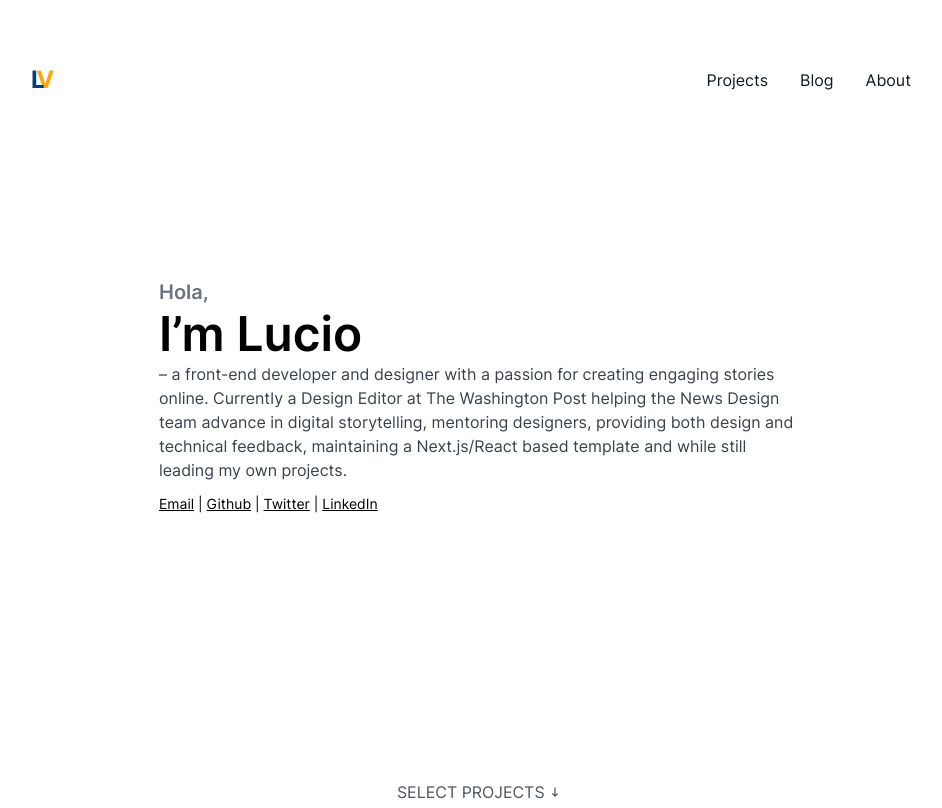
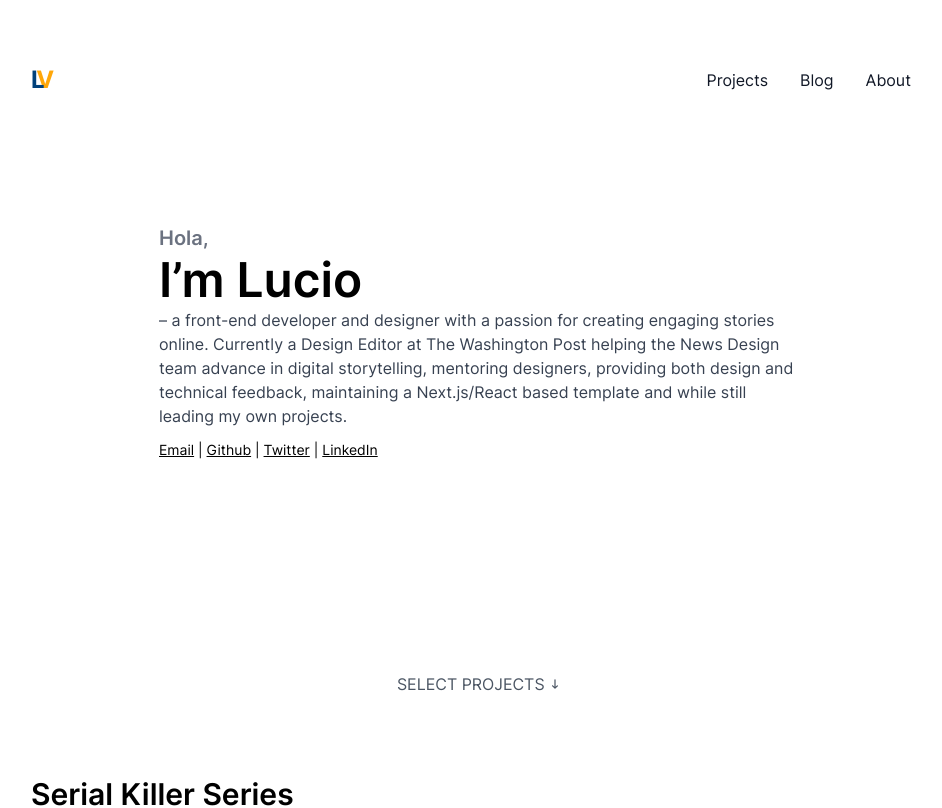
Before and after one commit to luciovilla/luciovilla.com, a Next.js app: page / in a window 1280 px wide. Shown: the top 808 px of the page, without its empty margins (161-1103 px from the left). Built offline with nearby package versions, Linux system fonts and the light colour scheme; no server answers.

Commit message:
enable JIT in tailwindcss

```diff
--- a/tailwind.config.js
+++ b/tailwind.config.js
@@ -1,28 +1,18 @@
 const { fontFamily } = require('tailwindcss/defaultTheme')
 
 module.exports = {
-  purge: ['./pages/**/*.{js,ts,jsx,tsx}', './components/**/*.{js,ts,jsx,tsx}'],
-  darkMode: false, // or 'media' or 'class'
+  mode: 'jit',
+  purge: ['./pages/**/*.js', './components/**/*.js'],
   theme: {
+    fontFamily: {
+      body: ['Inter', ...fontFamily.sans],
+      sans: ['Inter', ...fontFamily.sans],
+    },
     extend: {
-      fontFamily: {
-        sans: ['Inter', ...fontFamily.sans],
+      colors: {
+        blue: '#01417b',
+        yellow: '#ffa70a',
       },
     },
-    minHeight: {
-      0: '0',
-      '1/4': '25vh',
-      '1/2': '50vh',
-      '3/4': '75vh',
-      65: '65vh',
-      75: '75vh',
-      80: '80vh',
-      85: '85vh',
-      full: '100vh',
-    },
   },
-  variants: {
-    extend: {},
-  },
-  plugins: [],
 }
```
